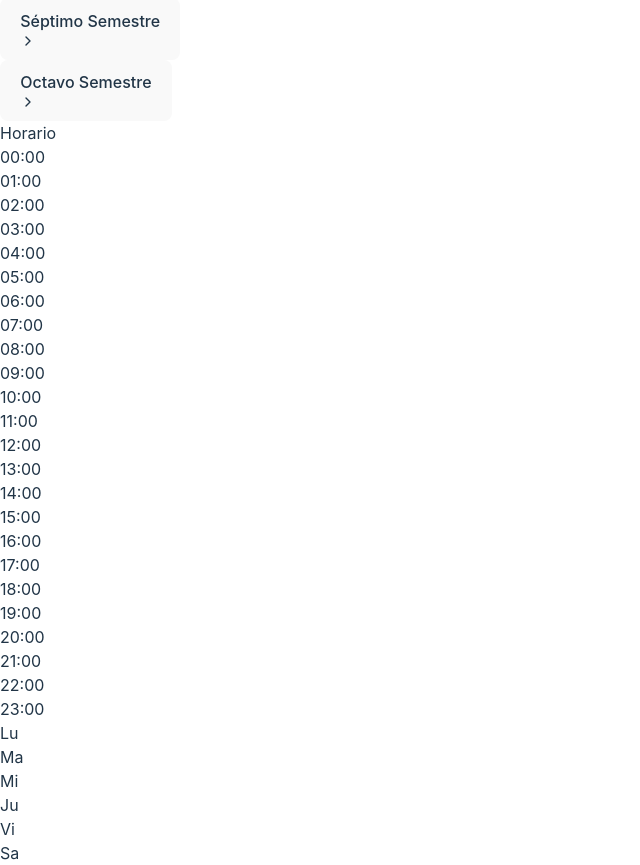
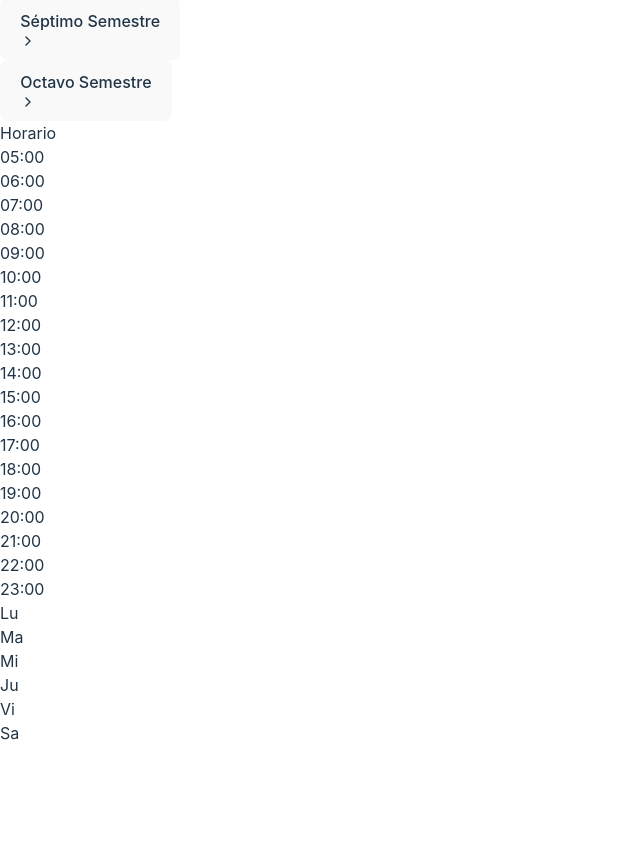
Before and after one commit to dvd-22/creador-horarios, a React (Vite) app: page / in a window 1280 px wide. Shown: the part 465-1330 px from the top of the page, without its empty margins (0-640 px from the left). After the commit the page ends 1210 px from the top, so only its background shows below. Built offline with nearby package versions, Linux system fonts and the light colour scheme.

Commit message:
Fix to how hours looked in the ScheduleDisplay

```diff
--- a/src/components/ScheduleDisplay.jsx
+++ b/src/components/ScheduleDisplay.jsx
@@ -13,8 +13,8 @@ const minutesToTime = (minutes) => {
 };
 
 const ScheduleDisplay = ({ selectedGroups, onRemoveGroup }) => {
-  const days = ['Lu', 'Ma', 'Mi', 'Ju', 'Vi','Sa'];
-  const timeSlots = Array.from({ length: 24 }, (_, i) => i).map(hour =>
+  const days = ['Lu', 'Ma', 'Mi', 'Ju', 'Vi', 'Sa'];
+  const timeSlots = Array.from({ length: 19 }, (_, i) => i + 5).map(hour =>
     `${hour.toString().padStart(2, '0')}:00`
   );
 
@@ -55,15 +55,26 @@ const ScheduleDisplay = ({ selectedGroups, onRemoveGroup }) => {
     return slots;
   });
 
+  // Calculate position relative to 5:00 start time
+  const calculateTop = (minutes) => {
+    const startOfDay = 5 * 60; // 5:00 AM in minutes
+    return ((minutes - startOfDay) / 60) * 40; // 40px per hour
+  };
+
   return (
-    <div className="h-screen overflow-y-auto p-4 bg-gray-900">
-      <h2 className="text-xl font-bold text-gray-100 mb-4">Horario</h2>
-      <div className="grid grid-cols-7 gap-1">
+    <div className="flex flex-col h-full bg-gray-900">
+      <div className="flex-none p-4 border-b border-gray-700">
+        <h2 className="text-xl font-bold text-gray-100">Horario</h2>
+      </div>
+
+      <div className="flex-1 overflow-auto min-h-0">
+        <div className="relative min-w-full p-4">
+          <div className="grid grid-cols-7 gap-1 place-items-center">
             {/* Time column */}
-        <div className="sticky left-10 bg-gray-900">
+            <div className="sticky left-0 bg-gray-900 z-10 ">
               <div className="h-10"></div> {/* Header spacing */}
-          {timeSlots.map(time => (
-            <div key={time} className="h-10 text-gray-400 text-sm flex items-center">
+              {timeSlots.map((time) => (
+                <div key={time} className="h-10 flex items-start relative -top-3 text-gray-400 text-sm border-gray-800">
                   {time}
                 </div>
               ))}
@@ -72,7 +83,7 @@ const ScheduleDisplay = ({ selectedGroups, onRemoveGroup }) => {
             {/* Day columns */}
             {days.map(day => (
               <div key={day} className="min-w-[120px]">
-            <div className="h-10 text-gray-100 font-medium flex items-center justify-center">
+                <div className="h-10 text-gray-100 font-medium flex items-center justify-center sticky top-0 bg-gray-900 z-10 border-b border-gray-700">
                   {day}
                 </div>
                 <div className="relative">
@@ -85,7 +96,7 @@ const ScheduleDisplay = ({ selectedGroups, onRemoveGroup }) => {
                   {occupiedSlots
                     .filter(slot => slot.day === day)
                     .map((slot, index) => {
-                  const top = (slot.start / 60) * 40; // 40px per hour
+                      const top = calculateTop(slot.start);
                       const height = ((slot.end - slot.start) / 60) * 40;
                       return (
                         <div
@@ -110,10 +121,12 @@ const ScheduleDisplay = ({ selectedGroups, onRemoveGroup }) => {
               </div>
             ))}
           </div>
+        </div>
 
         {selectedGroups.length > 0 && (
-        <div className="mt-4 space-y-2">
-          <h3 className="text-lg font-medium text-gray-100">Materias Seleccionadas:</h3>
+          <div className="p-4 border-t border-gray-700 bg-gray-900">
+            <h3 className="text-lg font-medium text-gray-100 mb-2">Materias Seleccionadas:</h3>
+            <div className="space-y-2">
               {selectedGroups.map((group, index) => (
                 <div key={index} className="flex items-center justify-between bg-gray-800 p-2 rounded">
                   <div>
@@ -132,7 +145,9 @@ const ScheduleDisplay = ({ selectedGroups, onRemoveGroup }) => {
                 </div>
               ))}
             </div>
+          </div>
         )}
+      </div>
     </div>
   );
 };
```
Also changed, not shown: src/data/horarios.json. Lines whose indentation alone changed are shown as unchanged.
